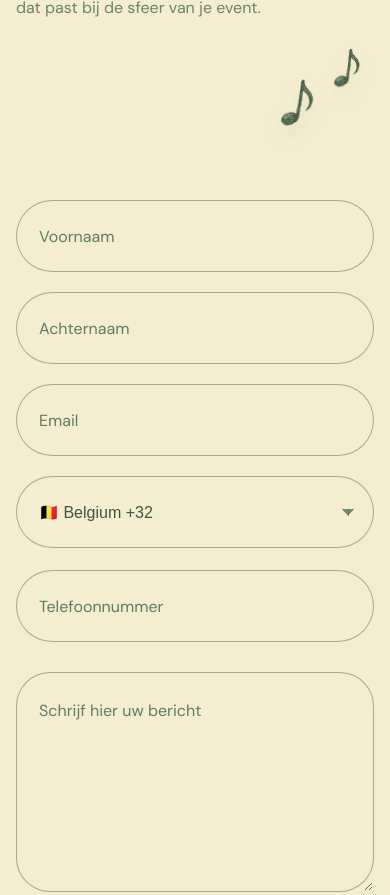
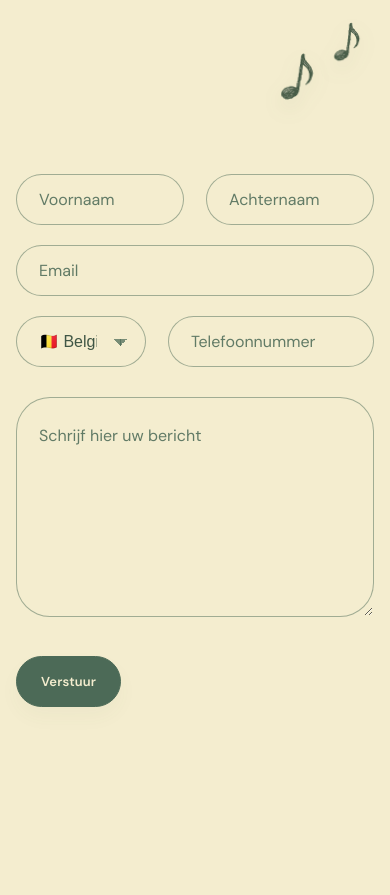
Before and after one commit to JariDCoding/relovation, a plain HTML site: page contact.html in a window 390 px wide. Shown: the part 951-1846 px from the top of the page. Drawn offline with nearby package versions, Linux system fonts and the light colour scheme.

Commit message:
Mobile form: side-by-side fields, smaller pill height, less gap above form

```diff
--- a/contact.html
+++ b/contact.html
@@ -802,15 +802,26 @@
       }
 
       .form-section {
-        padding-top: 72px;
+        padding-top: 46px;
       }
 
       .form-grid {
-        grid-template-columns: 1fr;
+        grid-template-columns: 1fr 1fr;
       }
 
       .form-phone-row {
-        grid-template-columns: 1fr;
+        grid-template-columns: 130px 1fr;
+      }
+
+      .field-input,
+      .field-select {
+        height: 51px;
+      }
+
+      .field-select {
+        background-position:
+          calc(100% - 24px) 22px,
+          calc(100% - 18px) 22px;
       }
 
       .form-notes {
```
